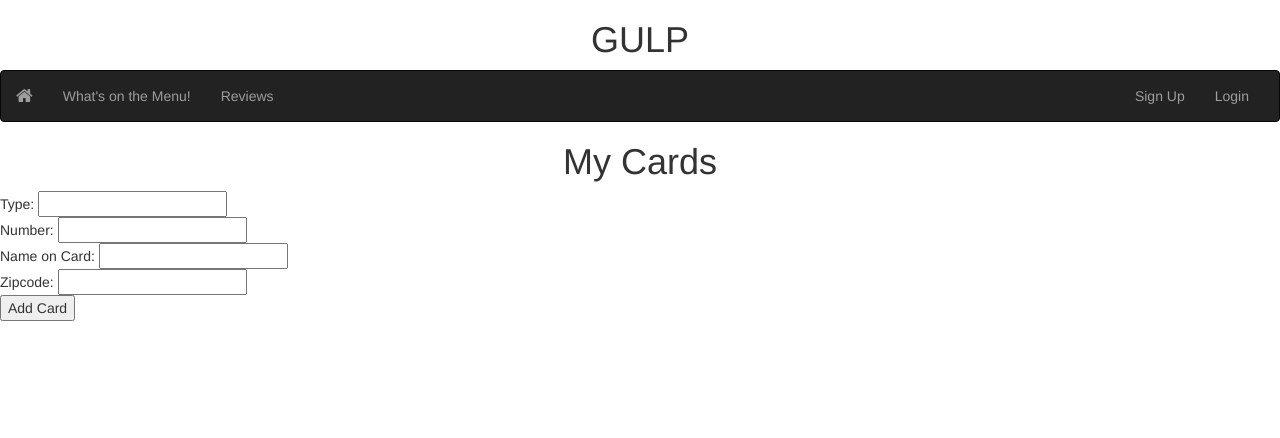
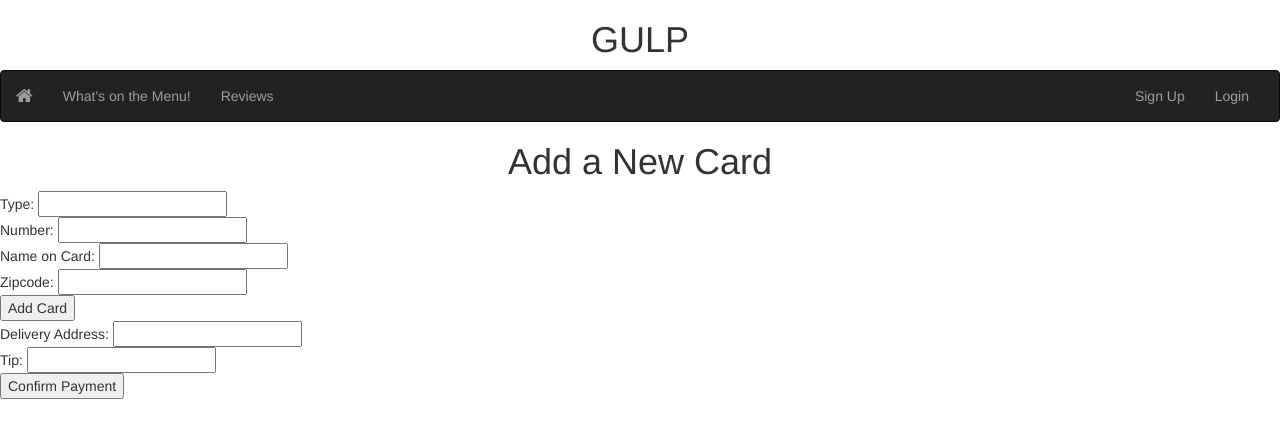
Before and after one commit to aishwarya-rajesh/gulp, a Flask app: template templates/cards.html in a window 1280 px wide. Shown: the top 438 px of the page. Run offline with Flask 2, Linux system fonts and the light colour scheme; the template is opened without the code that fills it, so the values that code supplies are empty; parts of the project's set-up code (start-up, migrations or seed data) failed here and were passed over; some libraries are stand-ins or nearby versions.

Commit message:
This doesn't work

```diff
--- a/server.py
+++ b/server.py
@@ -14,6 +14,7 @@ import os
 from sqlalchemy import *
 from sqlalchemy.pool import NullPool
 from flask import Flask, request, render_template, g, redirect, session, Response
+from datetime import datetime
 
 from collections import OrderedDict
 
@@ -145,17 +146,17 @@ def add_card(total):
 
         if request.method == 'POST':
             card_type = request.form['type']
-            card_name = request.forn['name']
+            card_name = request.form['name']
             card_number = request.form['number']
             card_zipcode = request.form['zipcode']
             userid = session['uid']
 
             cmd = """
-            INSERT INTO "Card"  values (number, name, type, zipcode, pid) values (%s, %s, %s, %s, %s);
+            INSERT INTO "Card"(number, name, type, zipcode, pid) values (%s, %s, %s, %s, %s);
             """
 
             g.conn.execute(cmd, (card_number, card_name, card_type, card_zipcode, userid))
-            return redirect('/')
+            return
         else:
             userid = session['uid']
             cursor = g.conn.execute("""SELECT * FROM "Card" where pid = %s;""", (userid,))
@@ -164,14 +165,14 @@ def add_card(total):
             ])
             for result in cursor:
                 card_item = {}
-                print "Query executed"
+                card_item['id'] = result['card_id']
                 card_item['name'] = result['name']
                 card_item['number'] = result['number']
                 card_item['type'] = result['type']
                 card_item['zipcode'] = result['zipcode']
                 cards['Card'].append(card_item)
 
-            context = dict(cards=cards)
+            context = dict(cards=cards, total = total)
             return render_template('cards.html', **context)
 
 
@@ -192,6 +193,28 @@ def add_to_cart(itemid):
     cartitem['qty'] = 1
     session['cartitems'].append(cartitem);
     return display_menu()
+
+
+@app.route('/selectcard/<cardid>')
+def select_card(cardid):
+    session['selected_card'] = cardid
+    return
+
+
+@app.route('/confirm')
+def confirm_order():
+    dt = datetime.now()
+    cmd1 = """INSERT INTO "Order" (delivery_address, date, card_id, cust_id) VALUES (%s, %s, %s, %s)
+            RETURNING oid;"""
+
+    cursor = g.conn.execute(cmd1, (request.form['address'], dt, session['selected_card'], session['uid']))
+    orderid = cursor.first()[0]
+
+    cmd2 = """INSERT INTO "Order" (oid, item_id, quantity) VALUES (%s, %s, %s);"""
+    for cartitem in session['cartitems']:
+        g.conn.execute(cmd2, (orderid, cartitem['id'], cartitem['qty']))
+
+    return redirect('/')
 
 
 @app.route('/showcart')
--- a/templates/cards.html
+++ b/templates/cards.html
@@ -15,6 +15,9 @@
             <th>Card Number</th>
             <th>Name on Card</th>
             <th>Card Zip Code</th>
+            {% if total != 0 %}
+            <th>Pick One</th>
+            {% endif %}
         </tr>
         {% for card in cards['Card'] %}
             <tr>
@@ -22,20 +25,28 @@
                 <td>{{card.number}}</td>
                 <td>{{card.name}}</td>
                 <td>{{card.zipcode}}</td>
+                {% if total != 0 %}
+                <td><a href="/selectcard/{{card.id}}">Select Card</td>
+                {% endif %}
             </tr>
         {% endfor %}
     </table>
     {% endif %}
 
-<h1 align="center">My Cards</h1>
-<form method="POST" action="/register">
+
+<h1 align="center">Add a New Card</h1>
+<form method="POST" action="/card/{{total}}">
           Type: <input type="text" name="type"><br>
           Number: <input type="text" name="number"><br>
           Name on Card: <input type="text" name="name"><br>
           Zipcode: <input type="text" name="zipcode"><br>
           <input type="submit" value="Add Card">
 </form>
-
-    {% endblock %}
+<form method="POST" action="/confirm">
+          Delivery Address: <input type="text" name="address"><br>
+          Tip: <input type="text" name="tip"><br>
+          <input type="submit" value="Confirm Payment"><br>
+</form>
+{% endblock %}
 </body>
 </html>
```
Also changed, not shown: templates/addcard.html (added, +17 -0 lines).
